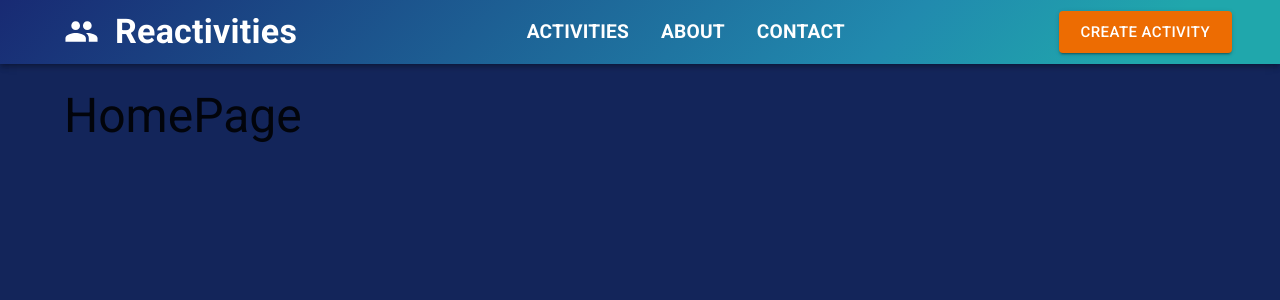
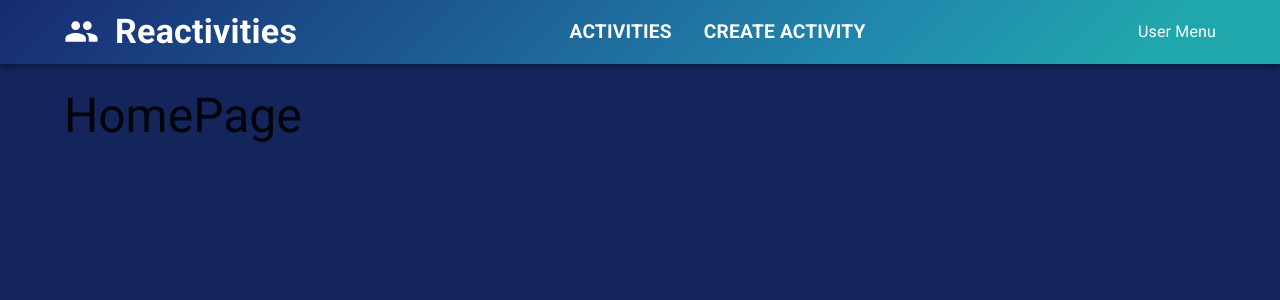
Before and after one commit to barisuu/Reactivities, a React (Vite) app in the folder client/: page / in a window 1280 px wide. Shown: the top 300 px of the page. Built offline with nearby package versions, Linux system fonts and the light colour scheme.

Commit message:
Added routing to different pages, homepage, activity list and create activity

```diff
--- a/client/src/app/layout/NavBar.tsx
+++ b/client/src/app/layout/NavBar.tsx
@@ -1,5 +1,7 @@
 import {Group } from "@mui/icons-material";
-import {AppBar, Box, Button, Container, MenuItem, Toolbar, Typography} from "@mui/material";
+import {AppBar, Box, Container, MenuItem, Toolbar, Typography} from "@mui/material";
+import { NavLink } from "react-router";
+import MenuItemLink from "../shared/components/MenuItemLink";
 
 export default function NavBar() {
     return (
@@ -9,23 +11,22 @@
                 <Container maxWidth="xl">
                     <Toolbar sx={{display: 'flex', justifyContent: 'space-between'}}>
                         <Box>
-                            <MenuItem sx={{display: 'flex', gap:2}}>
+                            <MenuItem component={NavLink} to={"/"} sx={{display: 'flex', gap:2}}>
                                 <Group fontSize="large"/>
                                 <Typography variant="h4" fontWeight="bold">Reactivities</Typography>
                             </MenuItem>
                         </Box>
                         <Box sx={{display: 'flex'}}>
-                            <MenuItem sx={{fontSize: '1.2rem', textTransform: 'uppercase', fontWeight: 'bold'}}>
+                            <MenuItemLink to={"/activities"}>
                                 Activities
-                            </MenuItem>
-                            <MenuItem sx={{fontSize: '1.2rem', textTransform: 'uppercase', fontWeight: 'bold'}}>
-                                About
-                            </MenuItem>
-                            <MenuItem sx={{fontSize: '1.2rem', textTransform: 'uppercase', fontWeight: 'bold'}}>
-                                Contact
-                            </MenuItem>
+                            </MenuItemLink>
+                            <MenuItemLink to={"/createActivity"}>
+                                Create Activity
+                            </MenuItemLink>
                         </Box>
-                        <Button size="large" variant={"contained"} color={"warning"} onClick={() => {}}> Create Activity</Button>
+                        <MenuItem>
+                            User Menu
+                        </MenuItem>
                     </Toolbar>
 
                 </Container>
--- /dev/null
+++ b/client/src/app/shared/components/MenuItemLink.tsx
@@ -0,0 +1,23 @@
+import {ReactNode} from "react";
+import {MenuItem} from "@mui/material";
+import { NavLink } from "react-router";
+
+export default function MenuItemLink({children, to} : {children: ReactNode, to: string}) {
+    return (
+        <MenuItem
+            component={NavLink}
+            to={to}
+            sx={{
+                fontSize : '1.2rem',
+                textTransform: 'uppercase',
+                fontWeight: 'bold',
+                color:'inherit',
+                '&.active': {
+                    color: 'yellow',
+                }
+            }}
+        >
+            {children}
+        </MenuItem>
+    )
+}
```
